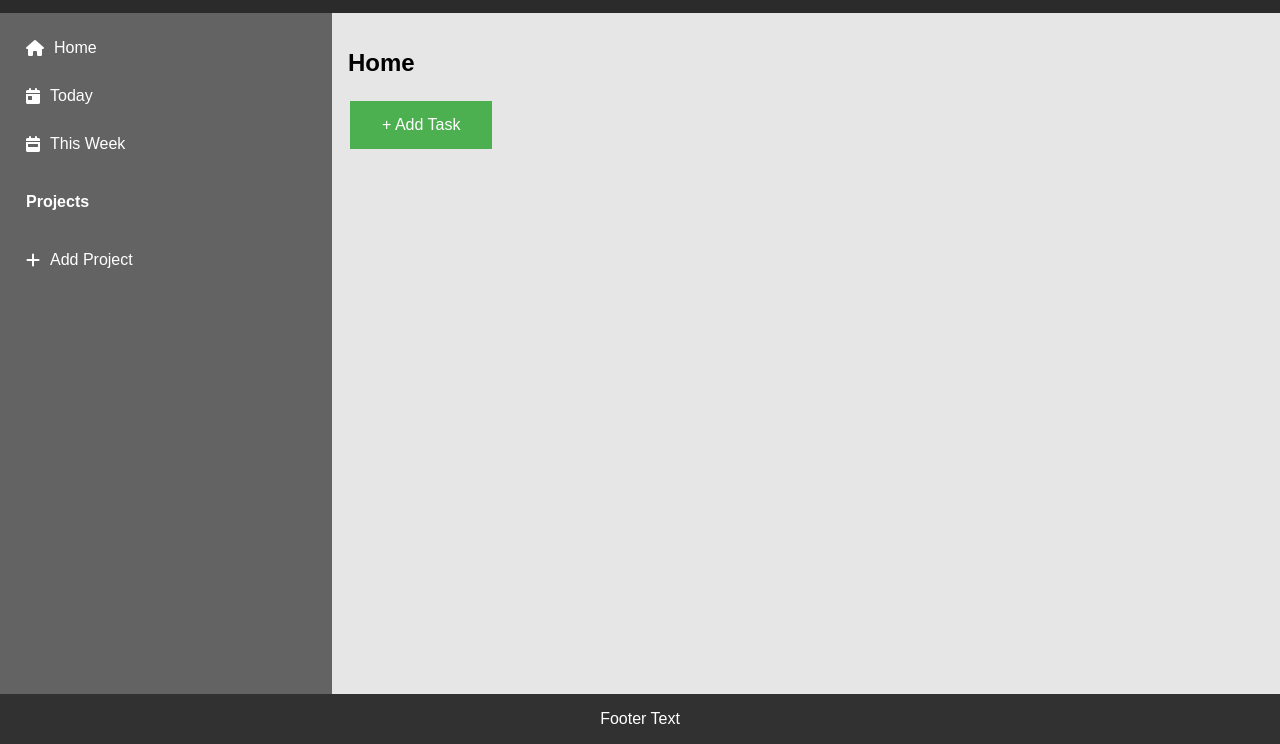
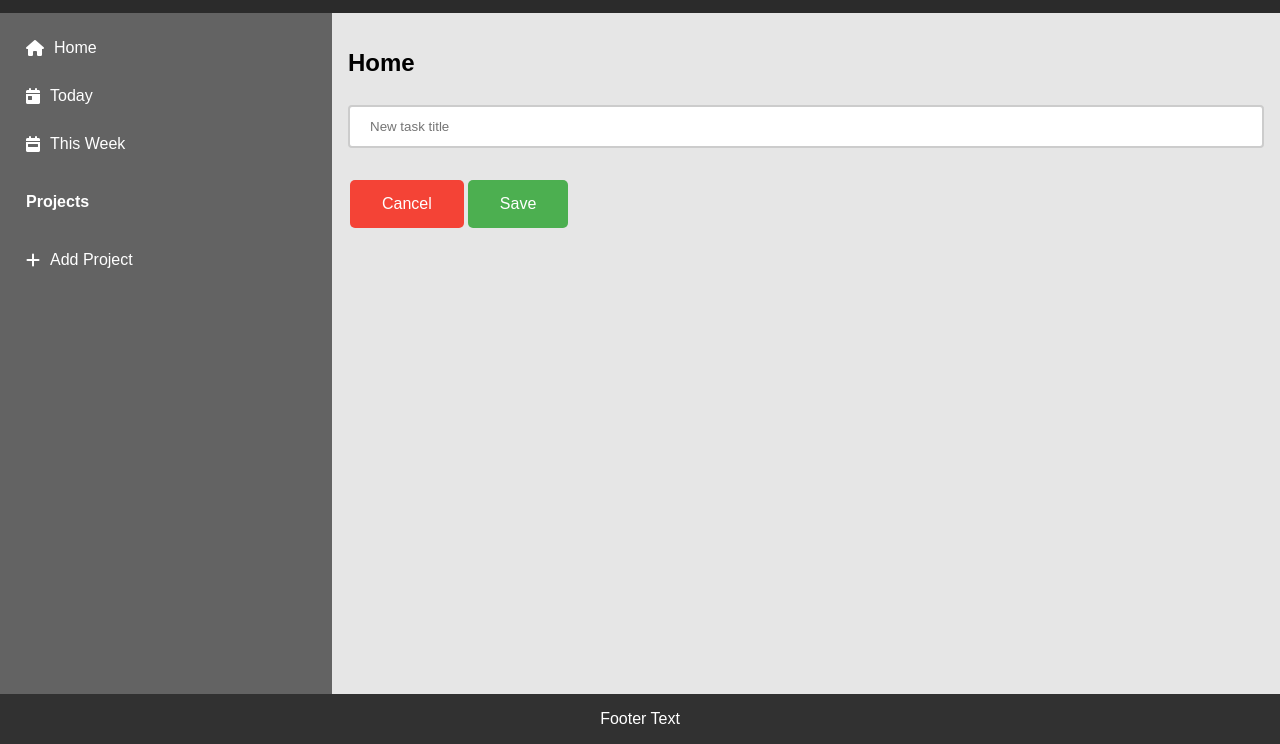
Before and after one commit to vinnicf/todo, a plain HTML site: page index.html in a window 1280 px wide. Both pictures are taken after a click on the button "+ Add Task". Shown: the part 56-800 px from the top of the page. Drawn offline with Linux system fonts and the light colour scheme.

Commit message:
Basic functionality finished

```diff
--- a/index.html
+++ b/index.html
@@ -1,11 +1,15 @@
 <!DOCTYPE html>
 <html>
+
 <head>
   <title>Todo List</title>
   <link rel="stylesheet" href="style.css">
-    <link rel="stylesheet" href="https://cdnjs.cloudflare.com/ajax/libs/font-awesome/6.4.2/css/all.min.css" integrity="sha512-z3gLpd7yknf1YoNbCzqRKc4qyor8gaKU1qmn+CShxbuBusANI9QpRohGBreCFkKxLhei6S9CQXFEbbKuqLg0DA==" crossorigin="anonymous" referrerpolicy="no-referrer" />
+  <link rel="stylesheet" href="https://cdnjs.cloudflare.com/ajax/libs/font-awesome/6.4.2/css/all.min.css"
+    integrity="sha512-z3gLpd7yknf1YoNbCzqRKc4qyor8gaKU1qmn+CShxbuBusANI9QpRohGBreCFkKxLhei6S9CQXFEbbKuqLg0DA=="
+    crossorigin="anonymous" referrerpolicy="no-referrer" />
 
 </head>
+
 <body>
   <div class="container">
     <div class="header">
@@ -63,13 +67,13 @@
 
 
         <div class="add-task-section" style="display:none;">
-            <input type="text" class="add-task-input" placeholder="New task title">
-            <div class="add-task-button-container">
-              <button id="addButton" class="cancel-add-task add-task-button">Cancel</button>
-              <button id="cancelButton" class="save-add-task add-task-button">Save</button>
+          <input type="text" id="taskInput" placeholder="New task title">
+          <div class="add-task-container">
+            <button id="cancelButton" class="cancel-add-task add-task-button">Cancel</button>
+            <button id="addButton" class="save-add-task add-task-button">Save</button>
           </div>
         </div>
-          <button class="add-task-button">+ Add Task</button>
+        <button id="add-task-button">+ Add Task</button>
 
       </div>
     </div>
@@ -94,4 +98,5 @@
   </div>
   <script src="main.js"></script>
 </body>
+
 </html>
--- a/style.css
+++ b/style.css
@@ -105,11 +105,11 @@ body {
 #taskList li {
   list-style: none;
   padding: 10px;
+  display: flex;
 }
 
-#taskList li::before {
+.delete-task {
   content: "\f111";
-  /* Unicode for 'fa-circle' */
   font-family: "Font Awesome 5 Free";
   padding-right: 10px;
 }
@@ -133,7 +133,7 @@ body {
 }
 
 
-#taskinput {
+#taskInput {
   width: 100%;
   padding: 12px 20px;
   margin: 8px 0;
@@ -142,12 +142,13 @@ body {
   border-radius: 4px;
 }
 
-.add-task-button-container {
+.add-task-container {
   margin-top: 20px;
-  text-align: right;
+  text-align: left;
+  display: flex;
 }
 
-.add-task-button {
+#add-task-button {
   background-color: #4CAF50;
   /* Green background */
   border: none;
@@ -159,6 +160,31 @@ body {
   font-size: 16px;
   margin: 4px 2px;
   cursor: pointer;
+}
+
+.add-task-section {
+
+  border: #4CAF50;
+}
+
+#addButton,
+#cancelButton {
+  background-color: #4CAF50;
+  /* Green background */
+  border: none;
+  border-radius: 5px;
+  color: white;
+  /* White text */
+  padding: 15px 32px;
+  text-align: center;
+  font-size: 16px;
+  margin: 4px 2px;
+  cursor: pointer;
+}
+
+#cancelButton {
+  background-color: #f44336;
+  /* Red background */
 }
 
 
```
Also changed, not shown: main.js. Lines whose indentation alone changed are shown as unchanged.
